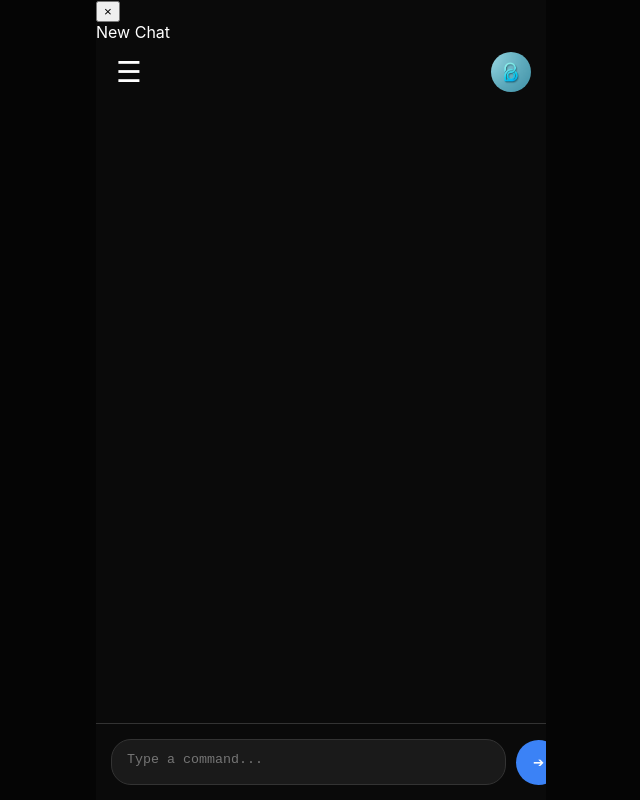
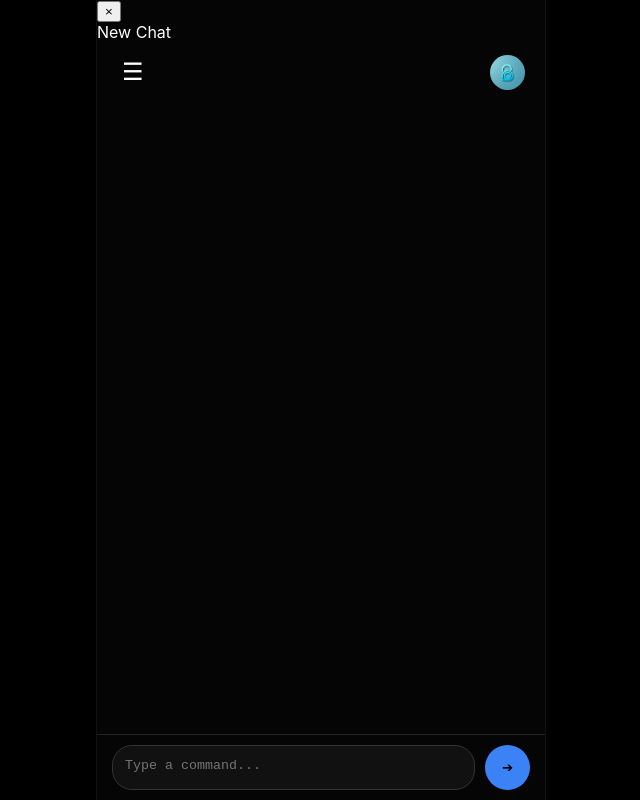
Before and after one commit to INJAN-STUDIO/BETA, a plain HTML site: page static/index.html in a window 1280 px wide. Shown: the whole page, without its empty margins (319-959 px from the left). Drawn offline with Linux system fonts and the light colour scheme.

Commit message:
UI: Final alignment lockdown

```diff
--- a/static/style.css
+++ b/static/style.css
@@ -1,22 +1,24 @@
-/* style.css - Animation & Spacing Fixes */
-body { margin: 0; font-family: 'Inter', sans-serif; background: #050505; color: white; height: 100vh; display: flex; justify-content: center; overflow: hidden; }
+/* style.css - Final Alignment Lockdown */
+* { box-sizing: border-box; }
+body { margin: 0; padding: 0; font-family: 'Inter', sans-serif; background: #000; color: #fff; height: 100vh; overflow: hidden; display: flex; justify-content: center; }
 
-#app-container { width: 100%; max-width: 450px; height: 100vh; position: relative; background: #0a0a0a; display: flex; flex-direction: column; overflow: hidden; }
+#app-container { width: 100%; max-width: 450px; height: 100vh; position: relative; background: #050505; display: flex; flex-direction: column; overflow: hidden; border-left: 1px solid #111; border-right: 1px solid #111; }
 
-header { display: flex; justify-content: space-between; align-items: center; padding: 15px; height: 60px; box-sizing: border-box; }
-#menu-btn { background: none; border: none; color: white; font-size: 1.8rem; cursor: pointer; padding: 5px; }
-#header-avatar { width: 40px; height: 40px; border-radius: 50%; object-fit: cover; }
+/* Header - Aligned */
+header { display: flex; justify-content: space-between; align-items: center; padding: 10px 20px; height: 60px; flex-shrink: 0; background: #050505; z-index: 5; }
+#menu-btn { background: none; border: none; color: #fff; font-size: 1.5rem; cursor: pointer; padding: 5px; display: flex; align-items: center; }
+#header-avatar { width: 35px; height: 35px; border-radius: 50%; object-fit: cover; }
 
-#chat-container { flex: 1; overflow-y: auto; padding: 20px; display: flex; flex-direction: column; gap: 15px; }
-.bubble { padding: 12px 18px; border-radius: 18px; max-width: 80%; font-size: 0.95rem; line-height: 1.5; word-wrap: break-word; }
-.user { background: #3b82f6; align-self: flex-end; }
-.ai { background: #1a1a1a; align-self: flex-start; border: 1px solid #333; }
+/* Chat Area */
+#chat-container { flex: 1; overflow-y: auto; padding: 15px; display: flex; flex-direction: column; gap: 15px; }
+.bubble { padding: 12px 16px; border-radius: 18px; max-width: 80%; font-size: 0.95rem; line-height: 1.5; }
+.user { background: #3b82f6; align-self: flex-end; border-bottom-right-radius: 4px; }
+.ai { background: #1a1a1a; align-self: flex-start; border-bottom-left-radius: 4px; border: 1px solid #333; }
 
-/* Thinking Indicator with Animation */
-#thinking-indicator { padding: 10px 20px; font-size: 0.85rem; color: #888; font-style: italic; }
-.dots::after { content: '...'; animation: blink 1.5s infinite; }
-@keyframes blink { 0% { opacity: 0.2; } 50% { opacity: 1; } 100% { opacity: 0.2; } }
+/* Thinking */
+.dots { font-size: 0.8rem; color: #666; margin-left: 10px; align-self: flex-start; }
 
-#input-area { width: 100%; padding: 15px; display: flex; align-items: flex-end; background: #0a0a0a; border-top: 1px solid #333; }
-#user-input { flex: 1; background: #1a1a1a; border: 1px solid #333; color: white; padding: 12px 15px; border-radius: 20px; outline: none; resize: none; min-height: 20px; max-height: 100px; }
-#send-btn { background: #3b82f6; border-radius: 50%; width: 45px; height: 45px; margin-left: 10px; border: none; color: white; cursor: pointer; }
+/* Input */
+#input-area { width: 100%; padding: 10px 15px; background: #050505; border-top: 1px solid #222; display: flex; align-items: flex-end; flex-shrink: 0; }
+#user-input { flex: 1; background: #111; border: 1px solid #333; color: #fff; padding: 12px; border-radius: 20px; outline: none; resize: none; min-height: 45px; max-height: 100px; }
+#send-btn { background: #3b82f6; border: none; border-radius: 50%; width: 45px; height: 45px; margin-left: 10px; cursor: pointer; display: flex; align-items: center; justify-content: center; flex-shrink: 0; }
```
